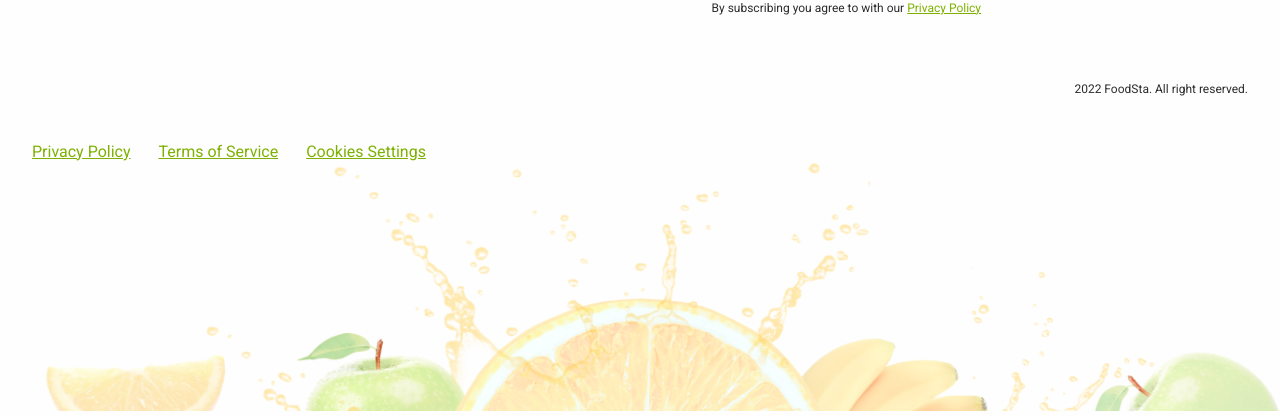
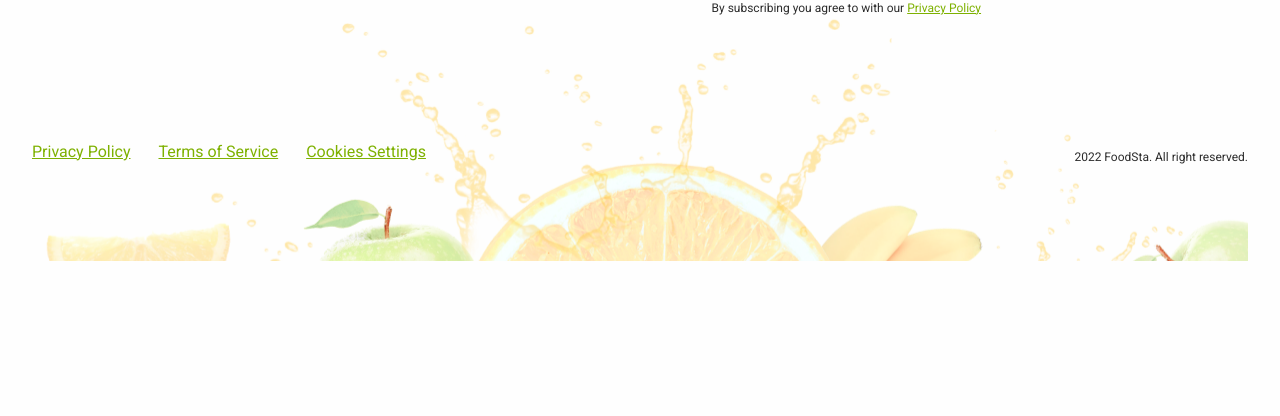
Before and after one commit to petrovska-nika/Food, a plain HTML site: page index.html in a window 1280 px wide. Shown: the part 3834-4250 px from the top of the page. After the commit the page ends 4095 px from the top, so only its background shows below. Drawn offline with nearby package versions, Linux system fonts and the light colour scheme.

Commit message:
page-footer-background-img

```diff
--- a/css/styles.css
+++ b/css/styles.css
@@ -331,6 +331,8 @@ button {
 .content-wrapper-bottom .text {
   font-weight: 400;
   font-size: 12px;
+  align-items: center;
+  margin-top: 35px;
 }
 .footer-nav {
   display: flex;
@@ -353,8 +355,9 @@ button {
   color: #bbf330;
   text-decoration: underline;
 }
-.background-image {
-  background-image: ./images/footer.png;
+.page-footer .container .content-wrapper-bottom {
+  background-image: url(../images/footer.png);
+  background-repeat: no-repeat;
 }
 
 .btn-footer {
@@ -375,4 +378,5 @@ button {
   gap: 28px;
   align-items: center;
   margin-top: 126px;
+  margin-bottom: 100px;
 }
--- a/index.html
+++ b/index.html
@@ -253,7 +253,6 @@
       <p class="text">2022 FoodSta. All right reserved.</p>
       </div>
       </div>
-      <img class="background-image" src="./images/footer.png" alt="footer" width="1248" height="250" />
       </div>
     </footer>
   </body>
```
